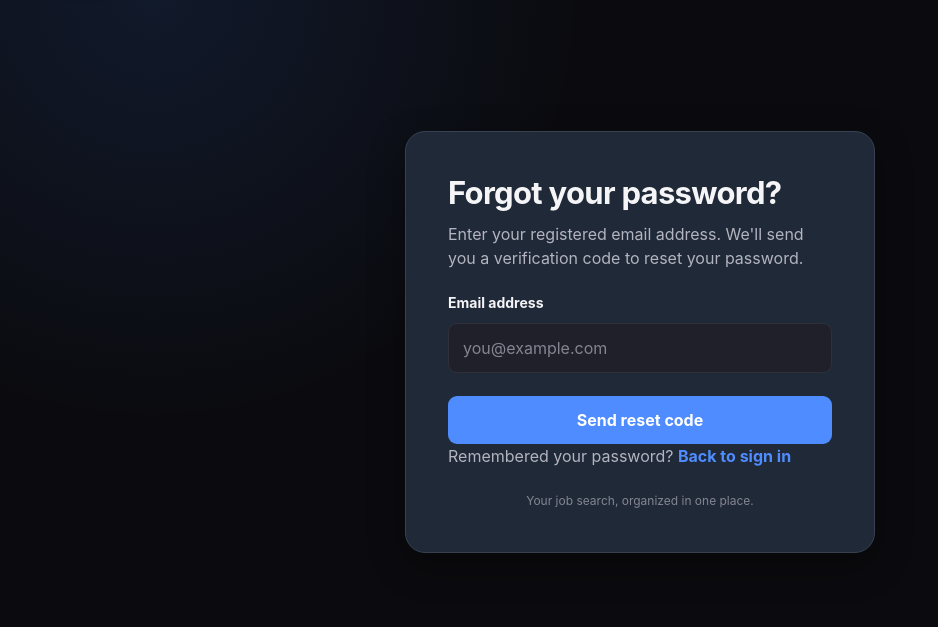
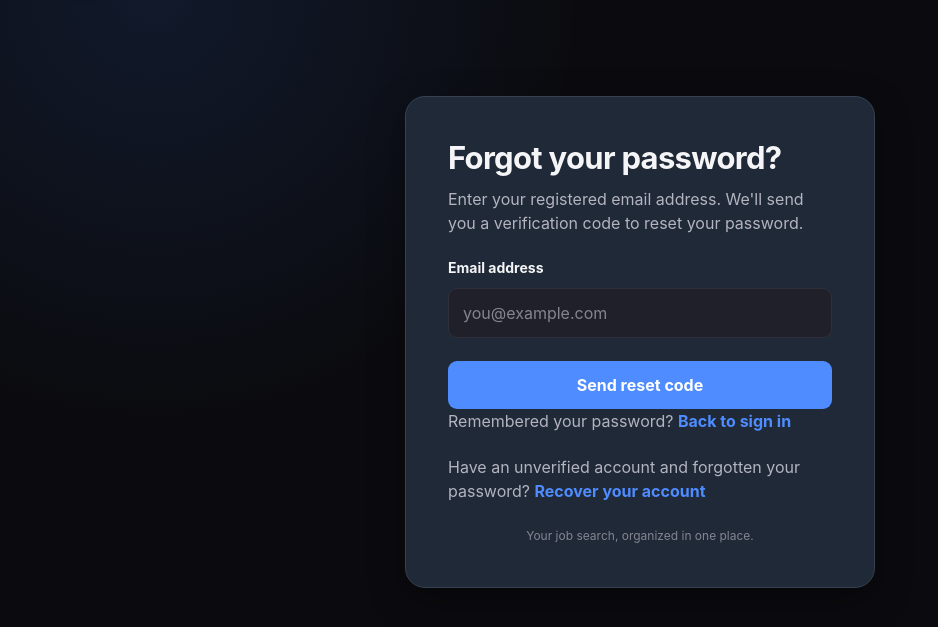
Before and after one commit to kenyanguruu/Job_Application_Tracker, a Flask app: page /forgot-password in a window 1280 px wide. Shown: the part 86-713 px from the top of the page, without its empty margins (0-938 px from the left). Run offline with Flask 3, Linux system fonts and the light colour scheme; some libraries are stand-ins or nearby versions.

Commit message:
Add unverified account recovery and password visibility

```diff
--- a/app.py
+++ b/app.py
@@ -552,6 +552,41 @@ def forgot_password():
     return render_template("forgot_password.html")
 
 
+@app.route("/recover-unverified-account", methods=["GET", "POST"])
+def recover_unverified_account():
+    if current_user.is_authenticated:
+        return redirect(url_for("dashboard"))
+
+    if request.method == "POST":
+        email = request.form.get("email", "").strip().lower()
+
+        if not email or len(email) > 150 or not valid_email(email):
+            flash("Please enter a valid email address.", "error")
+            return redirect(url_for("recover_unverified_account"))
+
+        user = User.query.filter_by(email=email).first()
+
+        if user and not user.email_verified:
+            begin_otp_flow(email, "registration_recovery")
+        else:
+            # Keep the response generic for account privacy.
+            session.clear()
+            session["pending_email"] = email
+            session["otp_purpose"] = "registration_recovery"
+
+        flash(
+            "If an unverified account exists with that email, "
+            "a recovery code will be sent.",
+            "success",
+        )
+        return redirect(url_for("verify_otp_page"))
+
+    return render_template(
+        "forgot_password.html",
+        recovery_mode=True,
+    )
+
+
 @app.route("/login-with-otp", methods=["GET", "POST"])
 def login_with_otp():
     if current_user.is_authenticated:
@@ -590,27 +625,55 @@ def login_with_otp():
 
 @app.route("/reset-password", methods=["GET", "POST"])
 def reset_password():
-    email = session.get("password_reset_email")
-    verified_at = session.get("password_reset_verified_at")
+    recovery_mode = "account_recovery_email" in session
+
+    if recovery_mode:
+        email = session.get("account_recovery_email")
+        verified_at = session.get("account_recovery_verified_at")
+    else:
+        email = session.get("password_reset_email")
+        verified_at = session.get("password_reset_verified_at")
 
     if not email or not verified_at:
         flash("Please verify your email before resetting your password.", "error")
+
+        if recovery_mode:
+            return redirect(url_for("recover_unverified_account"))
+
         return redirect(url_for("forgot_password"))
 
-    # The password-reset authorization expires after five minutes.
+    # The authorization expires after five minutes.
     if time.time() - verified_at > 300:
+        session.pop("account_recovery_email", None)
+        session.pop("account_recovery_verified_at", None)
         session.pop("password_reset_email", None)
         session.pop("password_reset_verified_at", None)
-        flash("Your password-reset session has expired. Request a new code.", "error")
+
+        flash("Your verification session has expired. Request a new code.", "error")
+
+        if recovery_mode:
+            return redirect(url_for("recover_unverified_account"))
+
         return redirect(url_for("forgot_password"))
 
     user = User.query.filter_by(email=email).first()
 
-    if not user or not user.email_verified:
+    # Recovery is only for existing unverified accounts.
+    if (
+        not user
+        or (recovery_mode and user.email_verified)
+        or (not recovery_mode and not user.email_verified)
+    ):
+        session.pop("account_recovery_email", None)
+        session.pop("account_recovery_verified_at", None)
         session.pop("password_reset_email", None)
         session.pop("password_reset_verified_at", None)
 
         flash("We could not verify this account. Please try again.", "error")
+
+        if recovery_mode:
+            return redirect(url_for("recover_unverified_account"))
+
         return redirect(url_for("forgot_password"))
 
     if request.method == "POST":
@@ -627,16 +690,28 @@ def reset_password():
 
         user.set_password(password)
 
+        # Only verify an unverified account after its recovery is completed.
+        if recovery_mode:
+            user.email_verified = True
+
         try:
             db.session.commit()
         except SQLAlchemyError:
             db.session.rollback()
-            app.logger.exception("Password reset database operation failed.")
+            app.logger.exception("Password update database operation failed.")
             flash("We could not update your password. Please try again.", "error")
             return redirect(url_for("reset_password"))
 
+        session.pop("account_recovery_email", None)
+        session.pop("account_recovery_verified_at", None)
         session.pop("password_reset_email", None)
         session.pop("password_reset_verified_at", None)
+
+        if recovery_mode:
+            return finish_login(
+                user,
+                "Your account has been recovered and verified successfully.",
+            )
 
         return finish_login(user, "Your password has been reset successfully.")
 
@@ -653,7 +728,12 @@ def verify_otp_page():
     email = session.get("pending_email")
     purpose = session.get("otp_purpose")
 
-    allowed_purposes = ("registration", "login", "password_reset")
+    allowed_purposes = (
+        "registration",
+        "registration_recovery",
+        "login",
+        "password_reset",
+    )
 
     if not email or purpose not in allowed_purposes:
         flash("Please start the verification process again.", "error")
@@ -661,15 +741,17 @@ def verify_otp_page():
 
     user = User.query.filter_by(email=email).first()
 
-    # Registration requires an existing pending account.
     if not user and purpose == "registration":
         clear_pending_authentication()
         flash("Account not found. Please register again.", "error")
         return redirect(url_for("register"))
 
-    # Unknown accounts cannot verify login or password-reset codes.
-    # Keep the response generic to avoid revealing registered emails.
-    if not user and purpose in ("login", "password_reset"):
+    # Unknown accounts cannot complete authentication or recovery.
+    if not user and purpose in (
+        "login",
+        "password_reset",
+        "registration_recovery",
+    ):
         if request.method == "POST":
             flash("Invalid or expired verification code.", "error")
             return redirect(url_for("verify_otp_page"))
@@ -680,8 +762,20 @@ def verify_otp_page():
             purpose=purpose,
         )
 
-    # Unverified accounts cannot use login or password-reset OTP flows.
+    # Login and ordinary password reset require verified accounts.
     if user and purpose in ("login", "password_reset") and not user.email_verified:
+        if request.method == "POST":
+            flash("Invalid or expired verification code.", "error")
+            return redirect(url_for("verify_otp_page"))
+
+        return render_template(
+            "verify_otp.html",
+            email=email,
+            purpose=purpose,
+        )
+
+    # Recovery requires an existing unverified account.
+    if user and purpose == "registration_recovery" and user.email_verified:
         if request.method == "POST":
             flash("Invalid or expired verification code.", "error")
             return redirect(url_for("verify_otp_page"))
@@ -703,7 +797,7 @@ def verify_otp_page():
             flash("Invalid or expired verification code.", "error")
             return redirect(url_for("verify_otp_page"))
 
-        # Complete registration.
+        # Complete ordinary registration.
         if purpose == "registration":
             user.email_verified = True
 
@@ -723,7 +817,19 @@ def verify_otp_page():
                 "Your account has been verified successfully.",
             )
 
-        # Authorize password reset after successful OTP verification.
+        # Authorize recovery of an unverified account.
+        if purpose == "registration_recovery":
+            session["account_recovery_email"] = email
+            session["account_recovery_verified_at"] = time.time()
+            clear_pending_authentication()
+
+            flash(
+                "Email verified. You can now create a new password.",
+                "success",
+            )
+            return redirect(url_for("reset_password"))
+
+        # Authorize an ordinary password reset.
         if purpose == "password_reset":
             session["password_reset_email"] = email
             session["password_reset_verified_at"] = time.time()
@@ -755,7 +861,12 @@ def resend_otp():
     email = session.get("pending_email")
     purpose = session.get("otp_purpose")
 
-    allowed_purposes = ("registration", "login", "password_reset")
+    allowed_purposes = (
+        "registration",
+        "registration_recovery",
+        "login",
+        "password_reset",
+    )
 
     if not email or purpose not in allowed_purposes:
         flash("Please start the process again.", "error")
@@ -763,7 +874,6 @@ def resend_otp():
 
     user = User.query.filter_by(email=email).first()
 
-    # Registration: the account must exist and remain unverified.
     if purpose == "registration":
         if not user:
             clear_pending_authentication()
@@ -775,12 +885,22 @@ def resend_otp():
             flash("This account is already verified. Please log in.", "success")
             return redirect(url_for("login"))
 
-    # Login and password reset: do not reveal whether an account exists.
+    # Login and password reset require verified accounts.
     if purpose in ("login", "password_reset"):
         if not user or not user.email_verified:
             flash(
                 "If a verified account exists with that email, "
                 "a new verification code will be sent.",
+                "success",
+            )
+            return redirect(url_for("verify_otp_page"))
+
+    # Recovery requires an existing unverified account.
+    if purpose == "registration_recovery":
+        if not user or user.email_verified:
+            flash(
+                "If an unverified account exists with that email, "
+                "a recovery code will be sent.",
                 "success",
             )
             return redirect(url_for("verify_otp_page"))
@@ -793,11 +913,16 @@ def resend_otp():
             "a new verification code will be sent.",
             "success",
         )
+    elif purpose == "registration_recovery":
+        flash(
+            "If an unverified account exists with that email, "
+            "a recovery code will be sent.",
+            "success",
+        )
+    elif sent:
+        flash("A new verification code has been sent.", "success")
     else:
-        if sent:
-            flash("A new verification code has been sent.", "success")
-        else:
-            flash(message, "error")
+        flash(message, "error")
 
     return redirect(url_for("verify_otp_page"))
 
--- a/static/theme.js
+++ b/static/theme.js
@@ -67,3 +67,39 @@
         });
     }
 })();
+
+    // Show/hide password fields across all authentication pages.
+    document.querySelectorAll('input[type="password"]').forEach((input) => {
+        let wrapper = input.closest(".password-input-wrapper");
+
+        if (!wrapper) {
+            wrapper = document.createElement("div");
+            wrapper.className = "password-input-wrapper";
+
+            input.parentNode.insertBefore(wrapper, input);
+            wrapper.appendChild(input);
+        }
+
+        let toggle = wrapper.querySelector(".password-toggle");
+
+        if (!toggle) {
+            toggle = document.createElement("button");
+            toggle.type = "button";
+            toggle.className = "password-toggle";
+            toggle.setAttribute("aria-label", "Show password");
+            toggle.setAttribute("aria-pressed", "false");
+            toggle.innerHTML = '<span aria-hidden="true">👁</span>';
+            wrapper.appendChild(toggle);
+        }
+
+        toggle.addEventListener("click", () => {
+            const showingPassword = input.type === "password";
+
+            input.type = showingPassword ? "text" : "password";
+            toggle.setAttribute("aria-label", showingPassword ? "Hide password" : "Show password");
+            toggle.setAttribute("aria-pressed", String(showingPassword));
+            toggle.innerHTML = showingPassword
+                ? '<span aria-hidden="true">🙈</span>'
+                : '<span aria-hidden="true">👁</span>';
+        });
+    });
--- a/templates/forgot_password.html
+++ b/templates/forgot_password.html
@@ -5,7 +5,7 @@
     <meta charset="UTF-8">
     <meta name="viewport" content="width=device-width, initial-scale=1.0">
     <meta name="theme-color" content="#0f172a">
-    <title>Forgot Password | JobTracker</title>
+    <title>{% if recovery_mode %}Recover Account{% else %}Forgot Password{% endif %} | JobTracker</title>
 
     <link rel="stylesheet" href="{{ url_for('static', filename='style.css') }}">
     <script src="{{ url_for('static', filename='theme.js') }}" defer></script>
@@ -32,8 +32,19 @@
     <main class="auth-container">
         <section class="auth-card">
 
-            <h1>Forgot your password?</h1>
-            <p>Enter your registered email address. We'll send you a verification code to reset your password.</p>
+            {% if recovery_mode %}
+                <h1>Recover your account</h1>
+                <p>
+                    Enter the email address associated with your unverified
+                    account. We'll send you a recovery code.
+                </p>
+            {% else %}
+                <h1>Forgot your password?</h1>
+                <p>
+                    Enter your registered email address. We'll send you
+                    a verification code to reset your password.
+                </p>
+            {% endif %}
 
             {% with messages = get_flashed_messages(with_categories=true) %}
                 {% for category, message in messages %}
@@ -43,7 +54,8 @@
                 {% endfor %}
             {% endwith %}
 
-            <form method="POST" action="{{ url_for('forgot_password') }}">
+            <form method="POST"
+                  action="{{ url_for('recover_unverified_account') if recovery_mode else url_for('forgot_password') }}">
 
                 <input type="hidden"
                        name="csrf_token"
@@ -61,7 +73,9 @@
                            required>
                 </div>
 
-                <button type="submit">Send reset code</button>
+                <button type="submit">
+                    {{ "Send recovery code" if recovery_mode else "Send reset code" }}
+                </button>
 
             </form>
 
@@ -69,6 +83,15 @@
                 Remembered your password?
                 <a href="{{ url_for('login') }}">Back to sign in</a>
             </p>
+
+            {% if not recovery_mode %}
+                <p>
+                    Have an unverified account and forgotten your password?
+                    <a href="{{ url_for('recover_unverified_account') }}">
+                        Recover your account
+                    </a>
+                </p>
+            {% endif %}
 
             <div class="auth-footnote">
                 Your job search, organized in one place.
```
Also changed, not shown: static/style.css (+59 -0 lines), templates/login.html (+17 -4 lines), templates/verify_otp.html (+61 -11 lines), tests/test_auth_routes.py (+122 -0 lines).
